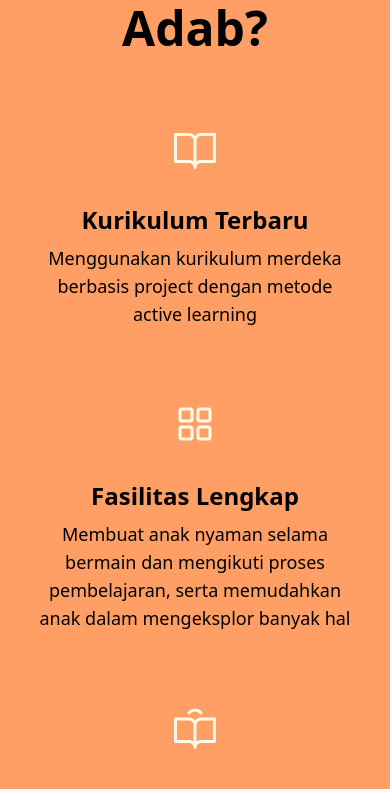
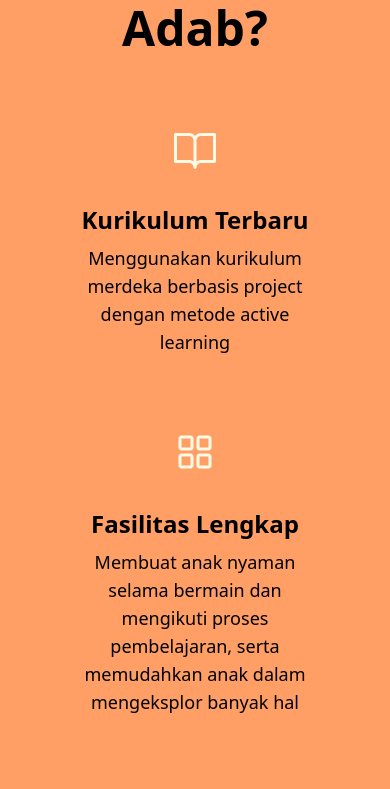
Before and after one commit to marmdhn/baitul-adab-react, a React (Create React App) app: page / in a window 390 px wide. Shown: the part 1000-1789 px from the top of the page. Built offline with nearby package versions, Linux system fonts and the light colour scheme.

Commit message:
style: responsive

```diff
--- a/src/components/curiculumCard/index.tsx
+++ b/src/components/curiculumCard/index.tsx
@@ -14,7 +14,7 @@ const CurriculumCard: React.FC<CurriculumCardProps> = ({
   description,
 }) => {
   return (
-    <div className="card w-96 bg-transparent hover:bg-white hover:text-neutral rounded-lg hover-card">
+    <div className="card w-80 bg-transparent hover:bg-white hover:text-neutral rounded-lg hover-card">
       <figure className="px-10 pt-10">
         <img
           height={100}
--- a/src/pages/beranda/index.tsx
+++ b/src/pages/beranda/index.tsx
@@ -146,7 +146,7 @@ export default function Home() {
           </div>
           <div className="flex flex-col gap-5 items-center justify-center p-8 w-1/2 lg:w-full lg:order-1 lg:justify-center mx-auto">
             <div
-              className="flex flex-col lg:flex-row items-center justify-center"
+              className="flex flex-col flex-wrap xl:flex-nowrap lg:flex-row items-center justify-center"
               data-aos="fade-up"
               data-aos-delay="400"
             >
```
